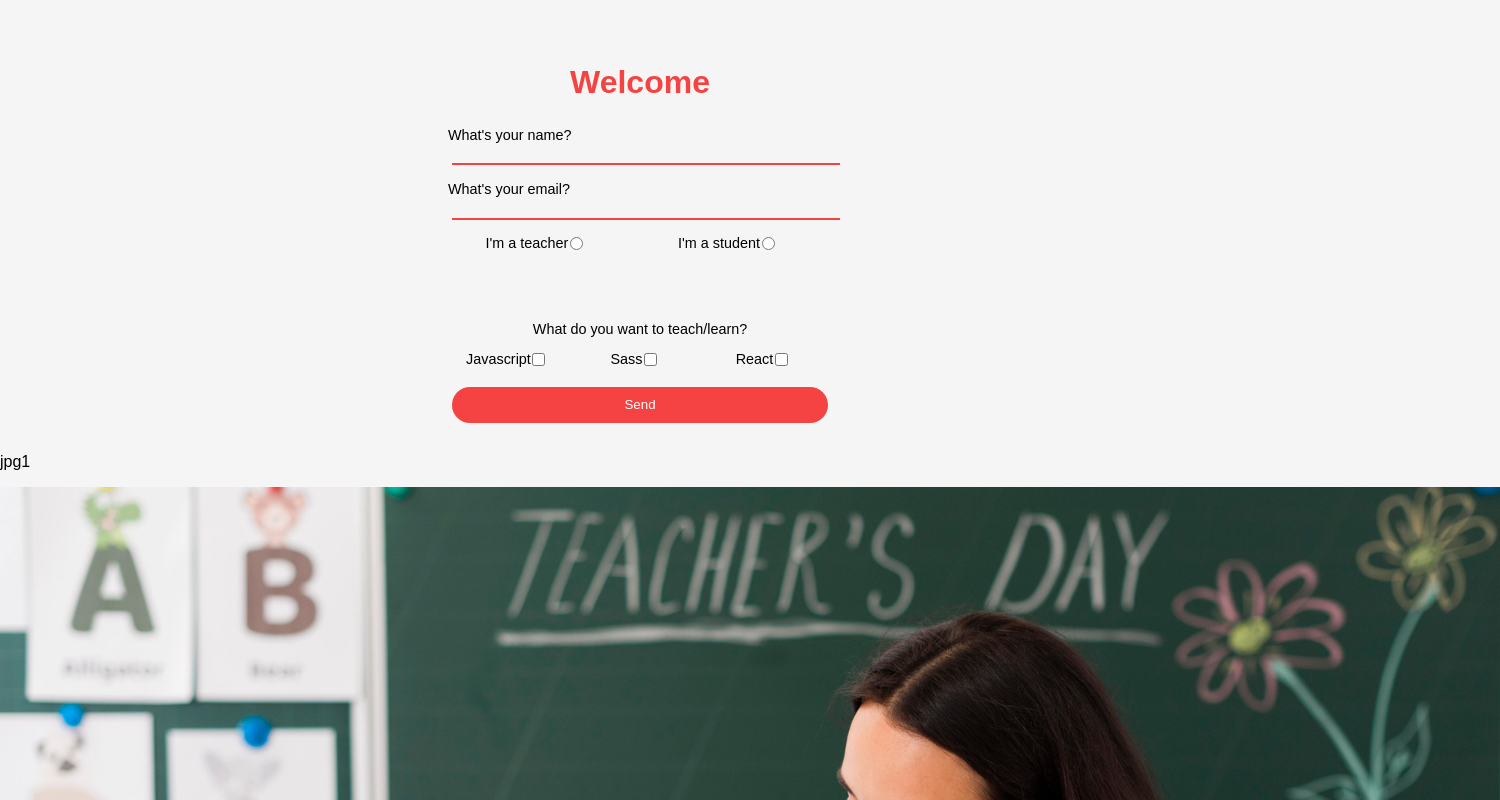
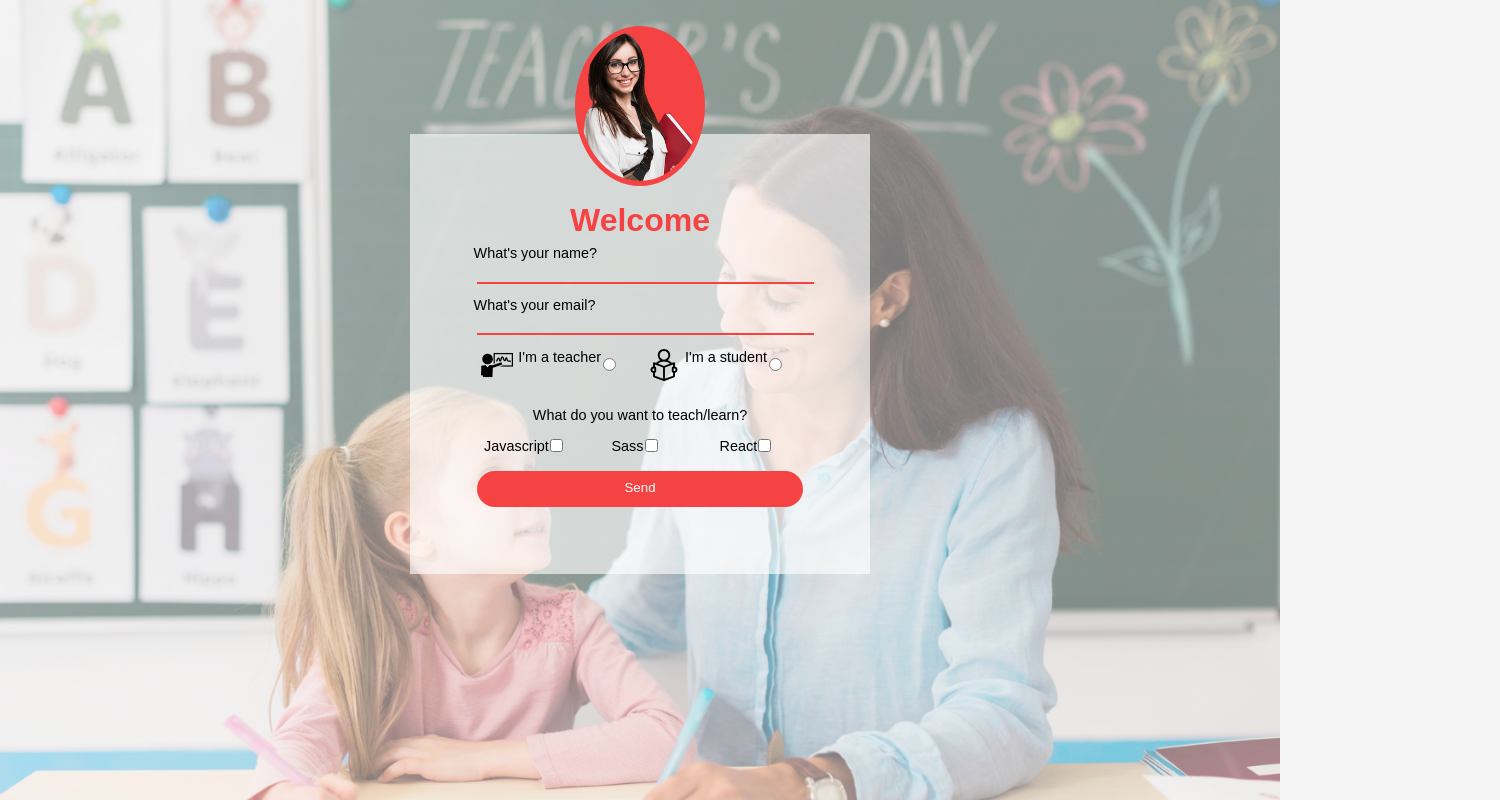
Before and after one commit to CarlosVelilla/webpack-basics---dev, a website built with webpack: page src/index.html in a window 1280 px wide. Shown: the top 800 px of the page, 1500 px wide, since content can reach past the window. Built offline with nearby package versions, Linux system fonts and the light colour scheme.

Commit message:
add images and improve styles

```diff
--- a/src/module-a.js
+++ b/src/module-a.js
@@ -1,6 +1,9 @@
 document.getElementById("root").innerHTML = `
+
+<div class="backgroundimg"><img src="./img/jpg1.jpg"></div>
+<div class="welcomeimg"><img src="./img/png2.png"></div>
+<form id="form">
 <h1>Welcome</h1>
-<form id="form">
 <label for="user-name-input">What's your name?
 <input type="text" id="user-name-input" name="user-name-input" required/>
 </label>
@@ -8,10 +11,10 @@ document.getElementById("root").innerHTML = `
 <input type="text" id="user-email-input" name="user-email-input" required/>
 </label>
 <div>
-<label for="user-rol-input">I'm a teacher
+<label for="user-rol-input"><img class="iconimg" src="./img/png1.png">I'm a teacher
 <input type="radio" name="user-rol-input" value="teacher" required/>
 </label>
-<label for="user-rol-input">I'm a student
+<label for="user-rol-input"><img class="iconimg" src="./img/svg1.svg">I'm a student
 <input type="radio" name="user-rol-input" value="student" required/>
 </label>
 </div>
@@ -30,12 +33,12 @@ document.getElementById("root").innerHTML = `
 <input type="submit" id="send-btn" value="Send"/>
 </form>
 <div id="message" class="message"></div>
-<div id="images" class="images">
+<!--<div id="images" class="images">
 <div class="imgflex"><p>jpg1</p><img src="./img/jpg1.jpg"></div>
 <div class="imgflex"><p>png1</p><img src="./img/png1.png"></div>
 <div class="imgflex"><p>png2</p><img src="./img/png2.png"></div>
 <div class="imgflex"><p>svg1</p><img src="./img/svg1.svg"></div>
-</div>
+</div>-->
 `
 
 const SENDBTN = document.getElementById('send-btn')
--- a/src/scss/_colors.scss
+++ b/src/scss/_colors.scss
@@ -8,17 +8,24 @@ body {
     background-color: $backgroundrgb;
 }
 
+.welcomeimg {
+    img {
+        background-color: $headerrgb;
+    }
+}
+
 h1 {
     color: $headerrgb;
 }
 
 form {
+    background-color: rgba(255, 255, 255, 0.624);
     input{
         border-color: $buttonrgb;
         accent-color: $buttonrgb;
         border: none;
         border-bottom: 2px solid $buttonrgb;
-        background-color: $backgroundrgb;
+        background-color: rgba(255, 0, 0, 0);
     }
     input[type=text]:focus{
         outline: none;
--- a/src/scss/_format.scss
+++ b/src/scss/_format.scss
@@ -16,17 +16,48 @@ main {
     }
 }
 
+.backgroundimg {
+    position: absolute;
+    filter:alpha(opacity=50);
+    -moz-opacity:.50;opacity:.50;
+    z-index: -1;
+    width: 100wh;
+    height: 100vh;
+    img {
+    width: 100%;
+    }
+}
+
+.welcomeimg {
+    width: 100%;
+    display: flex;
+    justify-content: center;
+    img {
+        margin-top: 2%;
+        margin-bottom: -4%;
+        border-radius: 50%;
+        height: 150px;
+        border: solid 5px $headerrgb;
+    }
+}
+
 h1 {
     text-align: center;
-    margin: 5% 0 2%;
+    margin: 1% 0 2%;
 }
 
 form {
-    margin: 0 35%;
+    margin: 0 32%;
+    padding: 5%;
     display: flex;
     flex-direction: column;
     label {
         margin-bottom: 3%;
+        .iconimg {
+            width: 32px;
+            height: 32px;
+            margin-right: 3%;
+        }
     }
     input {
         margin: 1%;
@@ -43,7 +74,7 @@ form {
     }
     p{
         text-align: center;
-        margin-top: 15%;
+        margin-top: 5%;
     }
     div{
         width: 100%;
@@ -52,10 +83,12 @@ form {
             width: 100%;
             display: flex;
             justify-content: center;
+            vertical-align: middle;
         }
     }
     input[type=submit]{
         height: 36px;
         border-radius: 25px;
+        cursor: pointer;
     }
 }
```
Also changed, not shown: src/css/main.css, 1 other file.
